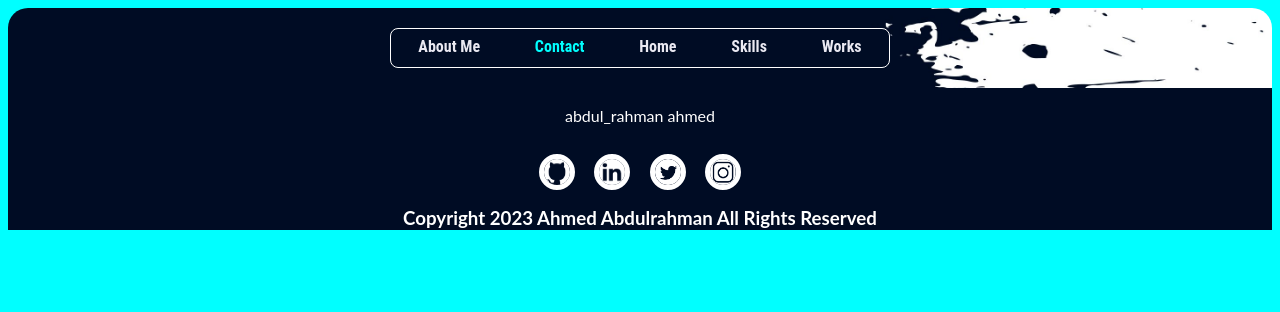
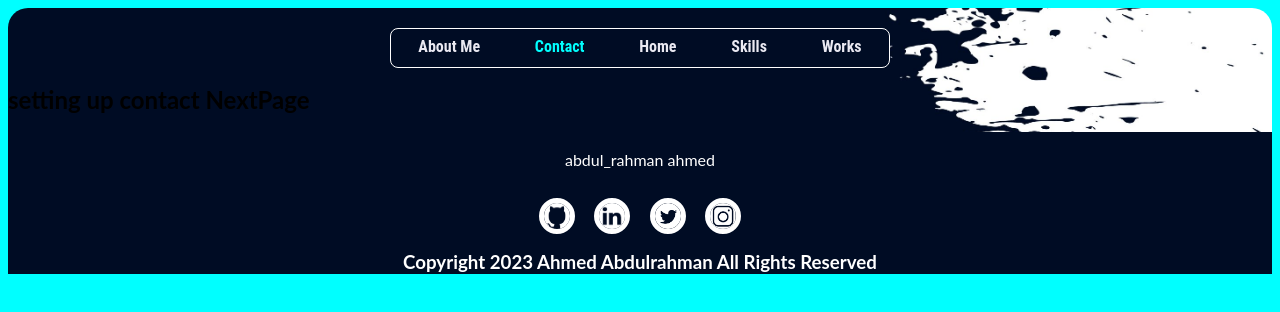
Before and after one commit to Rahman-Abdul/my-portfolio, a Next.js app: page /contact in a window 1280 px wide. Shown: the top 312 px of the page. Built offline with nearby package versions, Linux system fonts and the light colour scheme.

Commit message:
new changes in the in work section

```diff
--- a/pages/contact.tsx
+++ b/pages/contact.tsx
@@ -5,7 +5,7 @@ const Contact: any = () => {
 
     return(
         <div>
-
+<h1> setting up contact NextPage</h1>
 </div>
     )
 
```
